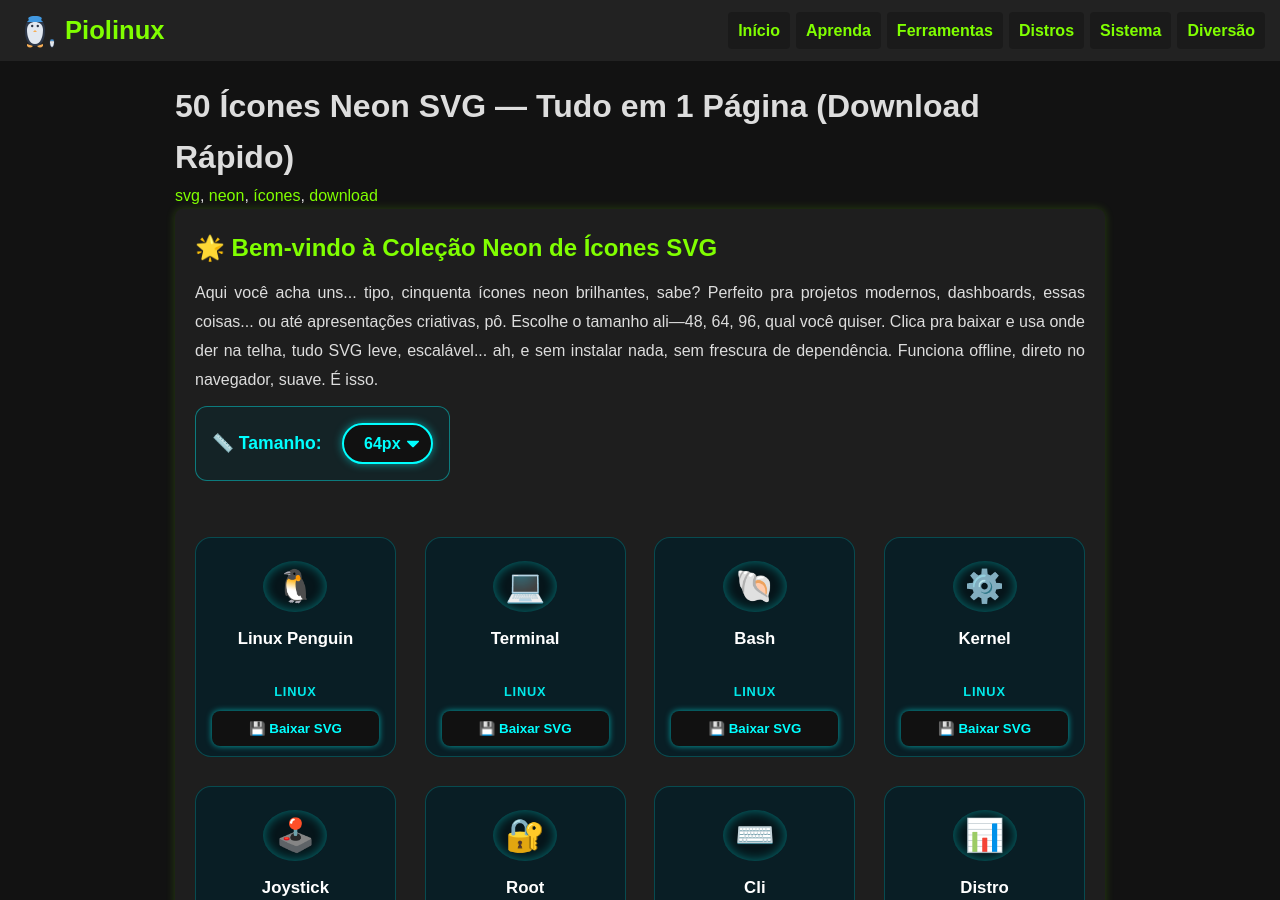
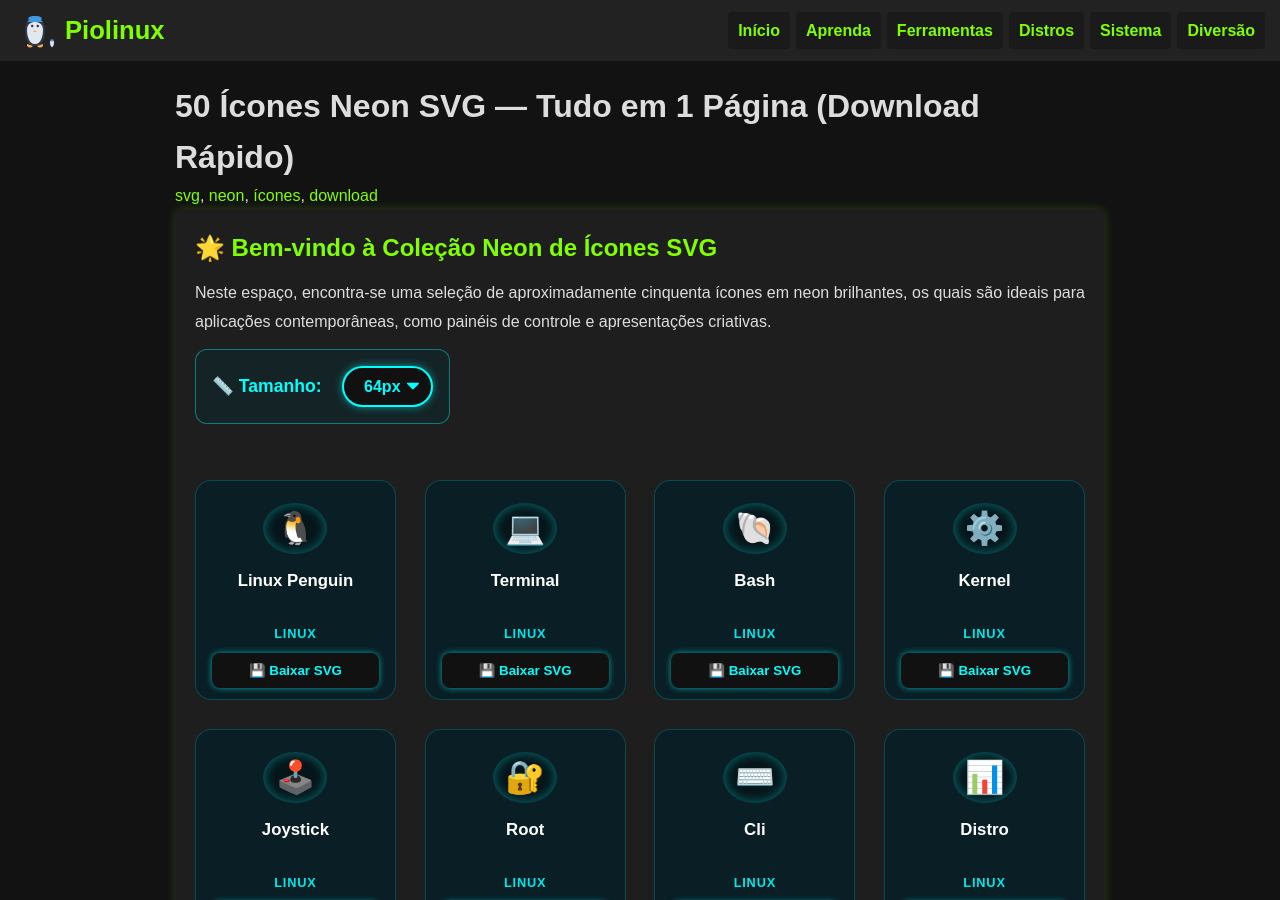
Before and after one commit to Piolinux/piolinux-site, a Jekyll site: the page built from _posts/2025-09-08-icones-neon-por-categoria-filtre-e-use.md, in a window 1280 px wide and 900 px high. Built offline with Jekyll 4.4.1, drawn with Linux system fonts in a browser that asks for light colours; some of the changed text lies outside the part shown.

Commit message:
Update 2025-09-08-icones-neon-por-categoria-filtre-e-use.md

```diff
--- a/_posts/2025-09-08-icones-neon-por-categoria-filtre-e-use.md
+++ b/_posts/2025-09-08-icones-neon-por-categoria-filtre-e-use.md
@@ -184,7 +184,7 @@ permalink: /icones-neon-tudo-em-um/
   <div class="intro-section">
     <h2>🌟 Bem-vindo à Coleção Neon de Ícones SVG</h2>
     <p>
-    Aqui você acha uns... tipo, cinquenta ícones neon brilhantes, sabe? Perfeito pra projetos modernos, dashboards, essas coisas... ou até apresentações criativas, pô. Escolhe o tamanho ali—48, 64, 96, qual você quiser. Clica pra baixar e usa onde der na telha, tudo SVG leve, escalável... ah, e sem instalar nada, sem frescura de dependência. Funciona offline, direto no navegador, suave. É isso.
+    Neste espaço, encontra-se uma seleção de aproximadamente cinquenta ícones em neon brilhantes, os quais são ideais para aplicações contemporâneas, como painéis de controle e apresentações criativas.
     </p>
   </div>
 
@@ -205,12 +205,8 @@ permalink: /icones-neon-tudo-em-um/
 
 
 
-<div>
-    <h2>🎉 Use, Compartilhe e Brilhe!</h2>
-    <p>
-     <strong> Esses ícones aqui? Ah, fiz eles pra acelerar tua vida, sabe? Com estilo... e praticidade. Pode usar onde quiser: sites, apps, apresentações, documentação... até arte digital, por que não? Curtiu? Manda pros amigos! Ou fala uns ícones novos que faltam, a gente vê. O melhor: sem cadastro, sem burocracia, nada. Só criatividade e código limpo, po. ✨</strong> ✨
-    </p>
-  </div>
+
+
 
 
 
```
